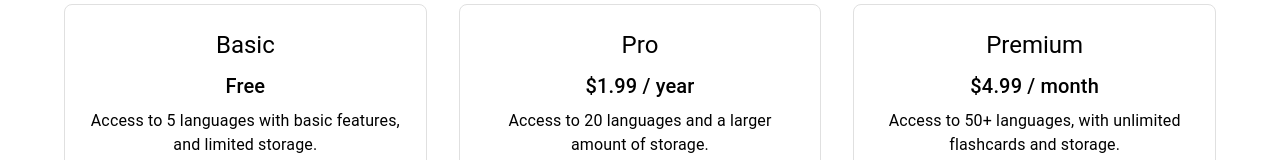
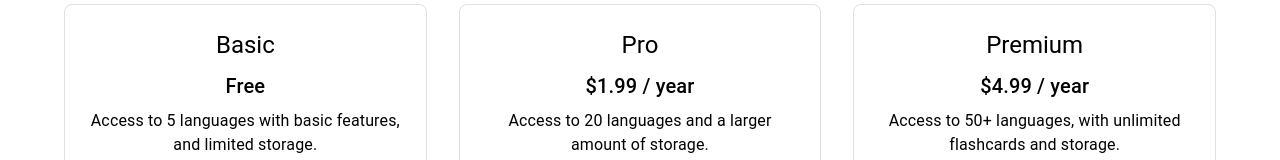
Before and after one commit to mdsptwry/FlashcardApp, a Next.js app: page / in a window 1280 px wide. Shown: the part 523-683 px from the top of the page. Built offline with nearby package versions, Linux system fonts and the light colour scheme; no server answers.

Commit message:
fixing additional typos

```diff
--- a/app/page.js
+++ b/app/page.js
@@ -160,7 +160,7 @@ export default function Home() {
                 Premium
               </Typography>
               <Typography variant="h6" gutterBottom>
-                $4.99 / month
+                $4.99 / year
               </Typography>
               <Typography>
                 {' '}
```
